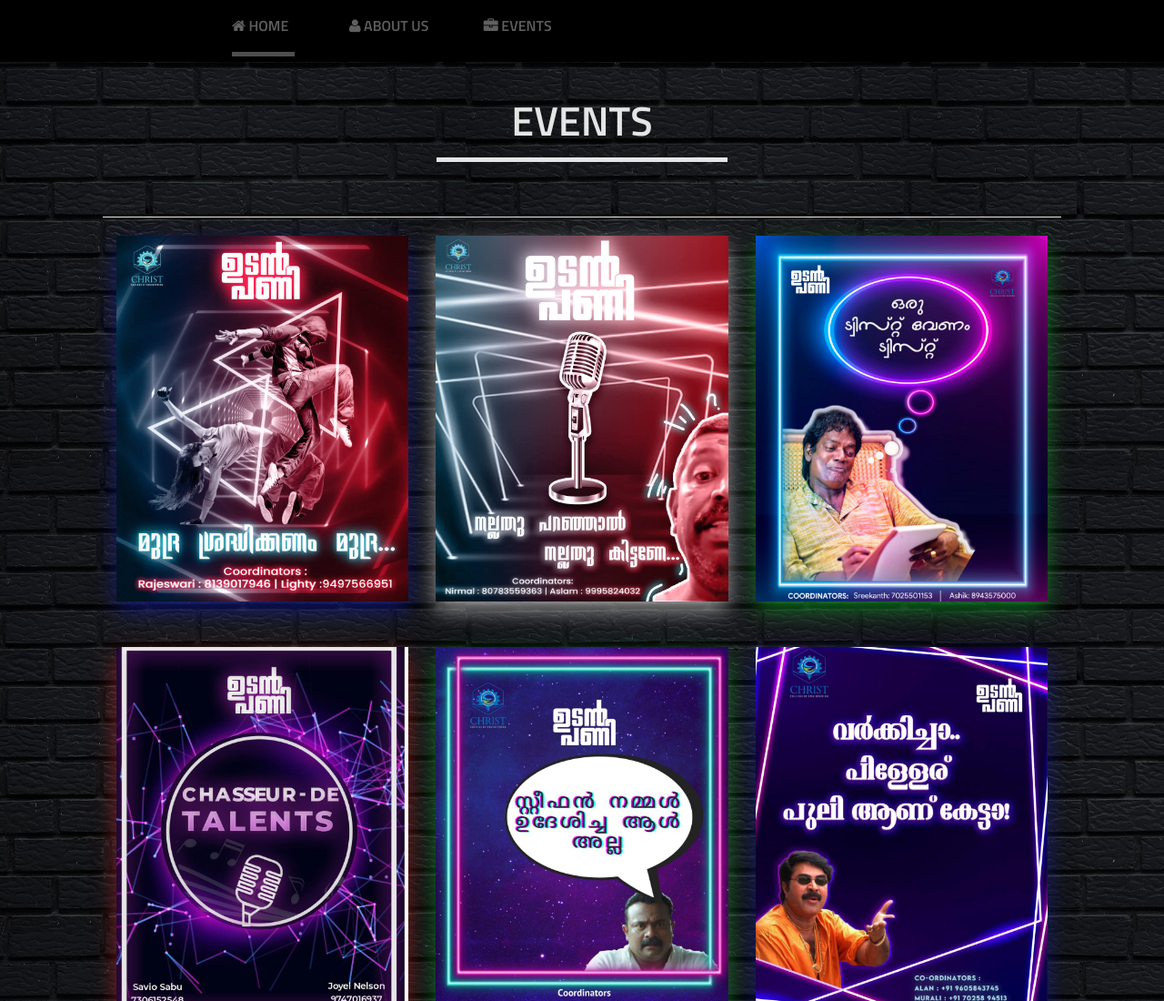
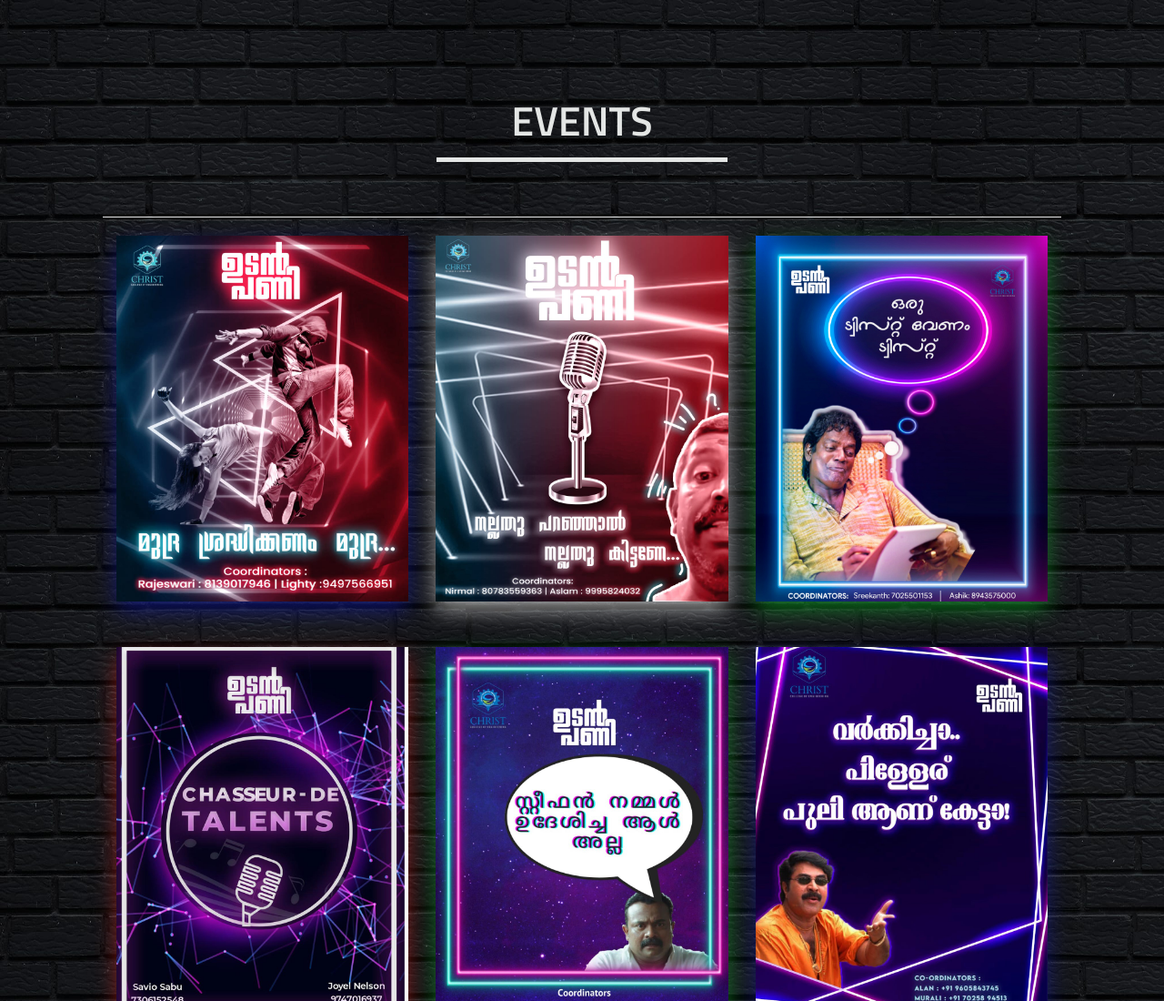
Before and after one commit to nkg3479/Freshers-Day, a website: page neeraj/evetns.html in a window 1280 px wide. Shown: the top 1100 px of the page at 91% size. Drawn offline with Linux system fonts and the light colour scheme.

Commit message:
event page edit

```diff
--- a/neeraj/evetns.html
+++ b/neeraj/evetns.html
@@ -22,7 +22,7 @@
 </head>
 
 <body>
-	<div class="navbar navbar-fixed-top" data-activeslide="1" style="background-color: black;">
+	<!-- <div class="navbar navbar-fixed-top" data-activeslide="1" style="background-color: black;">
 		<div class="container">
 
 			<button type="button" class="navbar-toggle" data-toggle="collapse" data-target=".navbar-responsive-collapse">
@@ -38,14 +38,14 @@
 					<li data-slide="2" class="col-12 col-sm-2"><a id="menu-link-2" href="#slide-2" title="Next Section"><span class="icon icon-user"></span> <span class="text">ABOUT US</span></a></li>
 					<li data-slide="3" class="col-12 col-sm-2"><a id="menu-link-3" href="#slide-3" title="Next Section"><span class="icon icon-briefcase"></span> <span class="text">EVENTS</span></a></li>
 
-					<!-- <li data-slide="6" class="col-12 col-sm-2"><a id="menu-link-6" href="#slide-6" title="Next Section"><span class="icon icon-envelope"></span> <span class="text">CONTACT US</span></a></li> -->
+					<li data-slide="6" class="col-12 col-sm-2"><a id="menu-link-6" href="#slide-6" title="Next Section"><span class="icon icon-envelope"></span> <span class="text">CONTACT US</span></a></li>
 				</ul>
 				<div class="row">
 					<div class="col-sm-2 active-menu"></div>
 				</div>
 			</div>
 		</div>
-	</div>
+	</div> -->
 	<div id="arrows">
         <div id="arrow-up" class="disabled"></div>
         <div id="arrow-down"></div>
```
